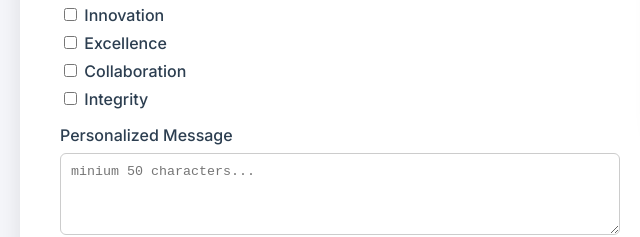
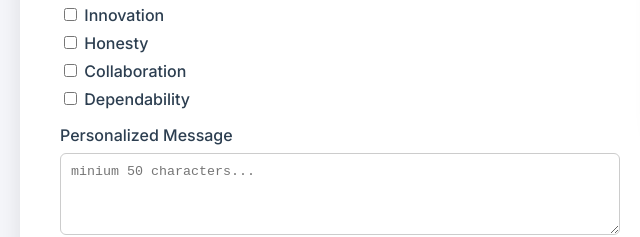
Before and after one commit to 170604/brigs-certificate, a plain HTML site: page index.html in a window 1280 px wide. Shown: the part 550-787 px from the top of the page, 0-640 px from the left. Drawn offline with nearby package versions, Linux system fonts and the light colour scheme.

Commit message:
Update index.html

```diff
--- a/index.html
+++ b/index.html
@@ -36,9 +36,9 @@
                             <div id="valueDropdownList" class="dropdown-content">
                                 <label><input type="checkbox" value="Empathy" /> Empathy</label>
                                 <label><input type="checkbox" value="Innovation" /> Innovation</label>
-                                <label><input type="checkbox" value="Excellence" /> Excellence</label>
+                                <label><input type="checkbox" value="Honesty" /> Honesty</label>
                                 <label><input type="checkbox" value="Collaboration" /> Collaboration</label>
-                                <label><input type="checkbox" value="Integrity" /> Integrity</label>
+                                <label><input type="checkbox" value="Dependability" /> Dependability</label>
                             </div>
                         </div>
                     </div>
```
